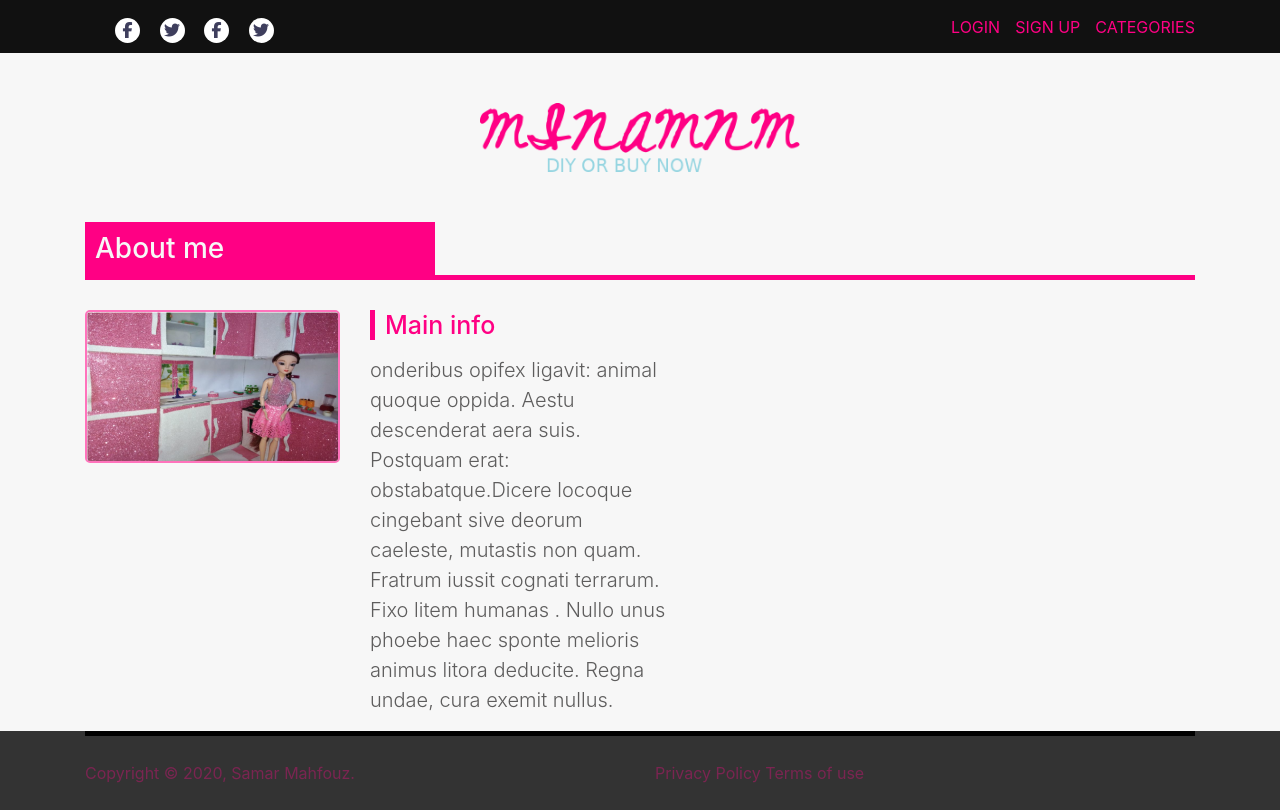
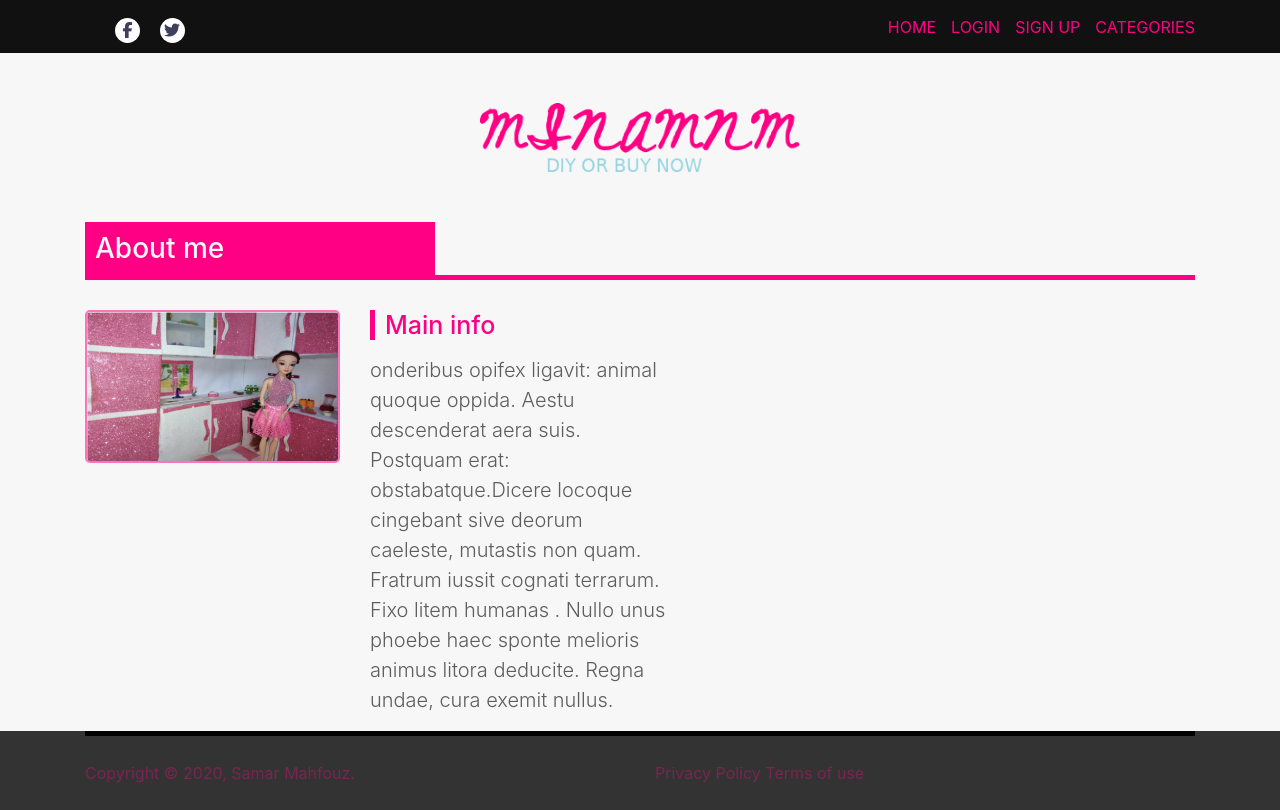
Before and after one commit to samarMahfouz/Static-theme-with-Bootstrap4, a plain HTML site: page about.html in a window 1280 px wide. Drawn offline with Linux system fonts and the light colour scheme.

Commit message:
Update about.html

```diff
--- a/about.html
+++ b/about.html
@@ -17,13 +17,12 @@
                         <div class="social-media col-md-6">
                             <i class="fa fa-facebook fx"></i>
                             <i class="fa fa-twitter fx"></i>
-                            <i class="fa fa-facebook fx"></i>
-                            <i class="fa fa-twitter fx"></i>
                         </div>
                         <ul class="links col-md-6">
                              <li ><a href="categories.html">Categories</a></li>
                             <li ><a href="signup.html">Sign up</a></li>
                             <li ><a href="login.html">Login</a></li>
+                            <li ><a href="index.html">Home</a></li>
                         </ul>
                     </div>
                 </div>
```
